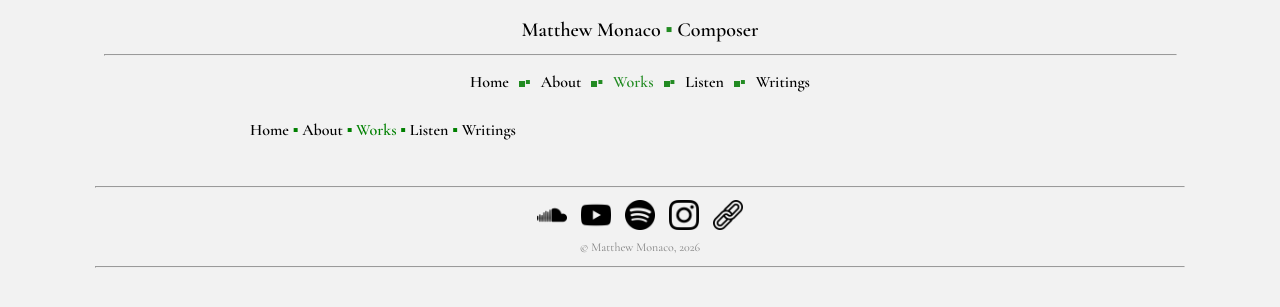
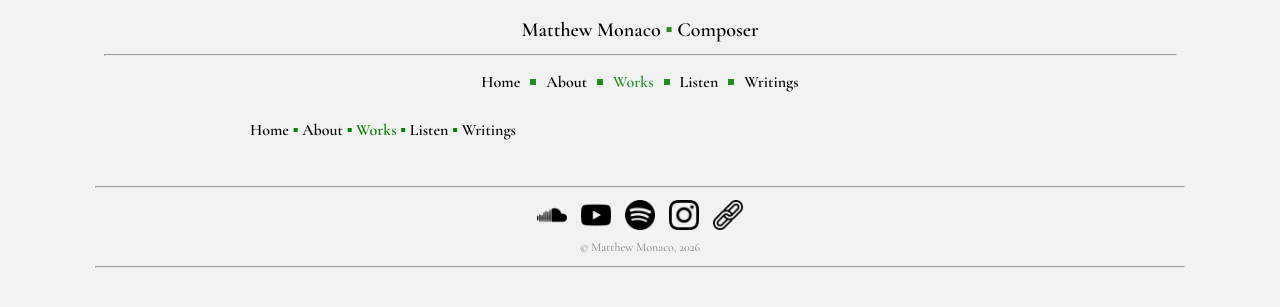
Before and after one commit to matthew-monaco/matthew-monaco.github.io, a Jekyll site: the page built from works_by_instrumentation_OLD.html, in a window 1280 px wide. Shown: the top 307 px of the page. Built offline with Jekyll 4.4.1, drawn with Linux system fonts in a browser that asks for light colours.

Commit message:
Update style.css

```diff
--- a/assets/style.css
+++ b/assets/style.css
@@ -379,3 +379,15 @@ li::before {
     background: forestgreen;
     vertical-align: middle;
 }
+
+.nav-dot {
+    font-size: 0; /* hides the ▪ character completely */
+}
+
+.nav-dot::before {
+    content: "";
+    display: inline-block;
+    width: 6px;
+    height: 6px;
+    background: forestgreen;
+}
```
